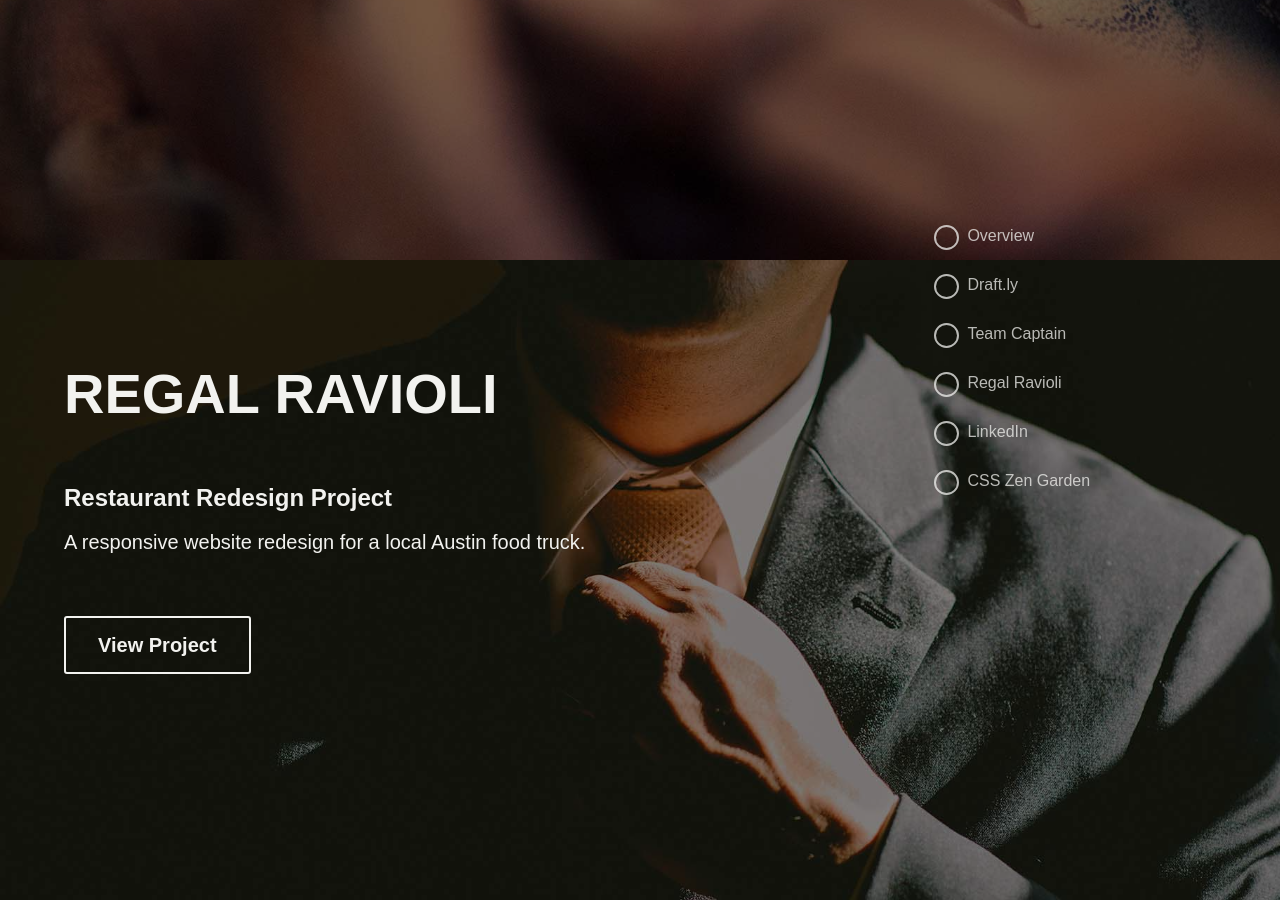
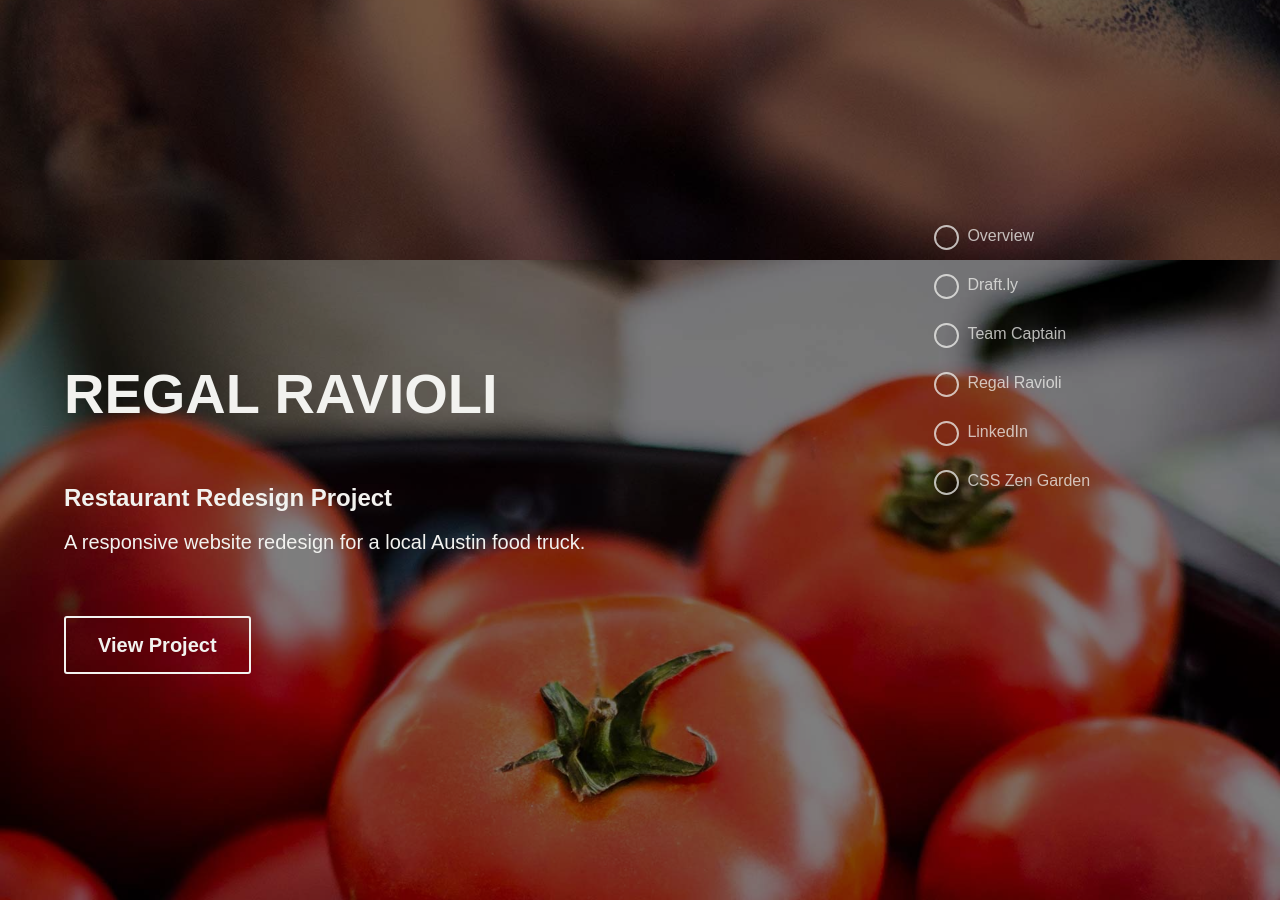
Before and after one commit to dinercoffee/davidpowellme.github.io, a Jekyll site: the page built from 01-projects.html, in a window 1280 px wide and 900 px high, scrolled down 2533 px. Built offline with Jekyll 4.4.1, drawn with Linux system fonts in a browser that asks for light colours; nearby versions of some CDN libraries.

Commit message:
fixed bg image

```diff
--- a/_sass/_global.scss
+++ b/_sass/_global.scss
@@ -219,11 +219,11 @@ MOBILE PROJECT NAVIGATION
         	background-size: cover;
 		}
         &:nth-child(4) {
-            background: url(../images/professional.jpg) 0 0 no-repeat;
+            background: url(../images/tomatoes.jpg) 0 0 no-repeat;
             background-size: cover;
         }
         &:nth-child(5) {
-            background: url(../images/tomatoes.jpg) 0 0 no-repeat;
+            background: url(../images/professional.jpg) 0 0 no-repeat;
             background-size: cover;
         }
         &:nth-child(6) {
```
